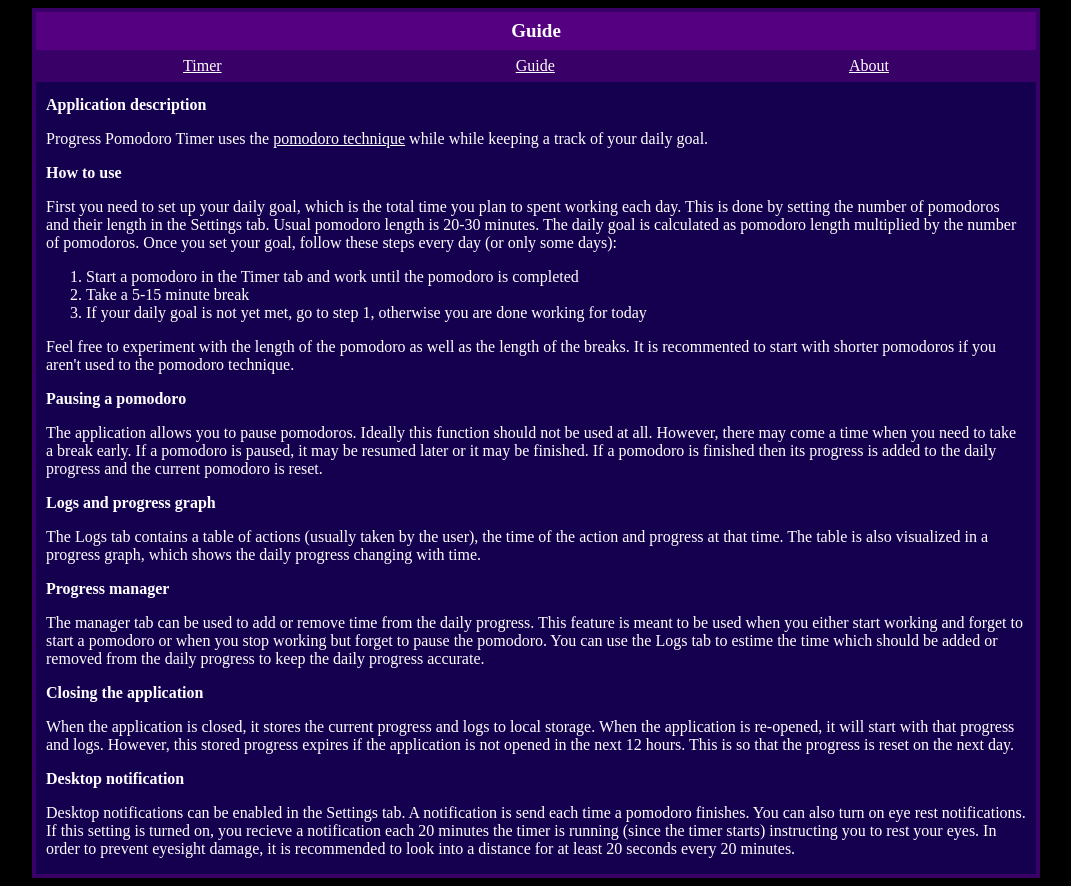
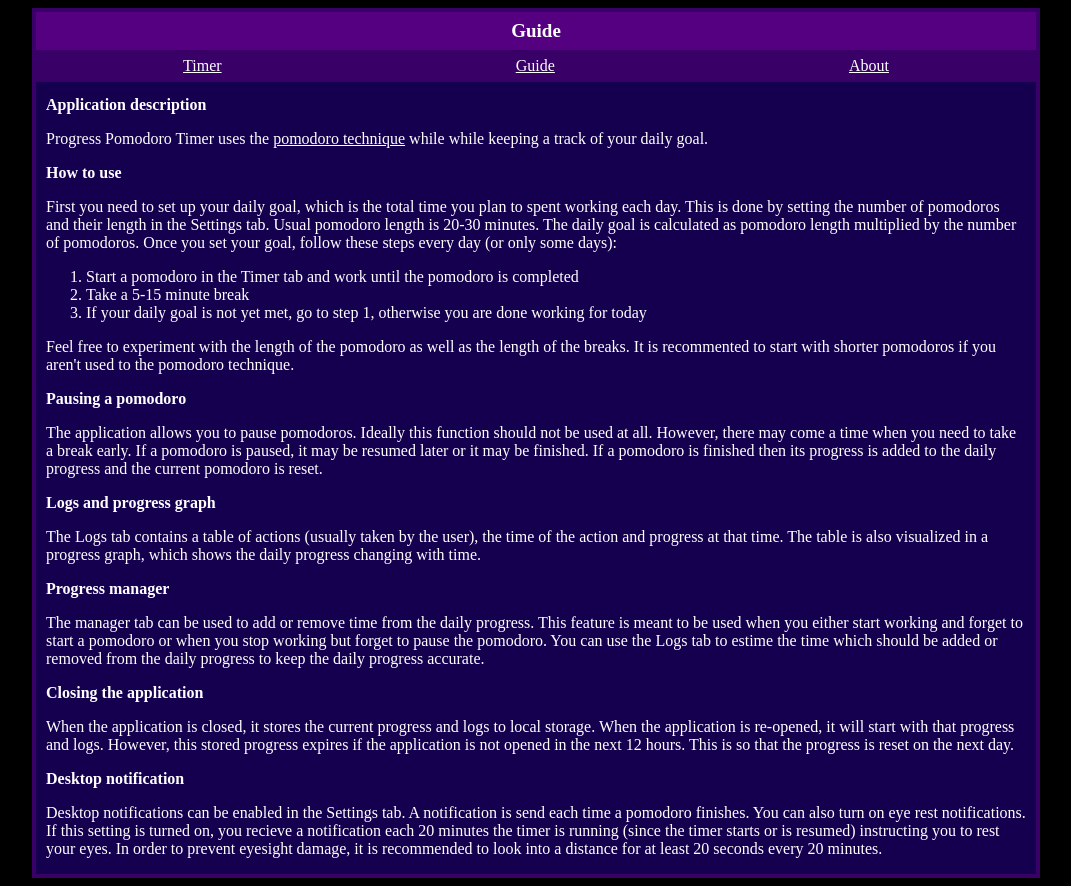
Before and after one commit to redakez/progress-pomodoro-timer, a plain HTML site: page docs/guide.html in a window 1280 px wide. Shown: the whole page, without its empty margins (104-1175 px from the left). Drawn offline with Linux system fonts and the light colour scheme.

Commit message:
minor changes

```diff
--- a/docs/guide.html
+++ b/docs/guide.html
@@ -75,7 +75,8 @@
          <p>
             Desktop notifications can be enabled in the Settings tab. A notification is send each time a pomodoro
             finishes. You can also turn on eye rest notifications. If this setting is turned on, you recieve a
-            notification each 20 minutes the timer is running (since the timer starts) instructing you to rest your
+            notification each 20 minutes the timer is running (since the timer starts or is resumed) instructing you to
+            rest your
             eyes. In order to prevent eyesight damage, it is recommended to look into a distance for at least 20 seconds
             every 20 minutes.
          </p>
--- a/docs/timer.js
+++ b/docs/timer.js
@@ -152,6 +152,9 @@ export class Timer {
    }
 
    eyeRestNotification() {
+      if (Math.abs(this.getCurTimerTime - this.PT.pomodoroLen) < 1000 * 10) {
+         return; //Do not show the notification if the pomodoro is about to end
+      }
       if (!("Notification" in window)) {
          return;
       } else if (Notification.permission == "granted" && localStorage.eyeNotifOn == 1) {
```
